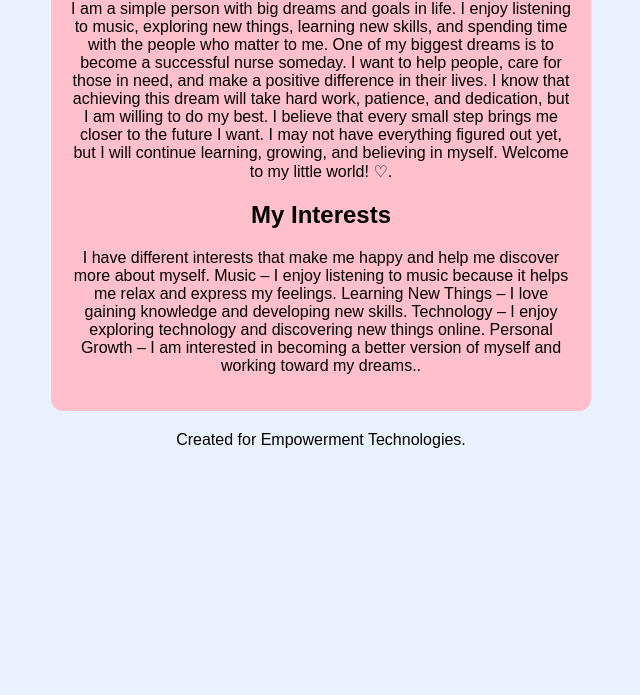
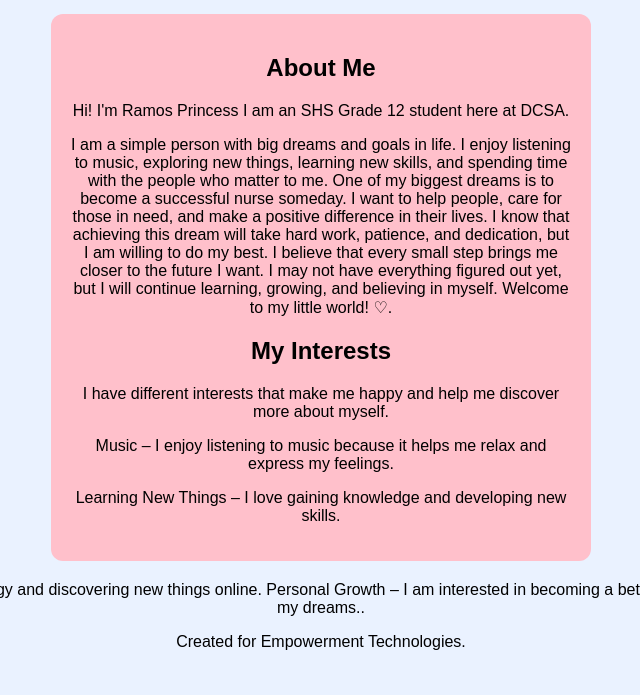
Before and after one commit to princesszz200931-glitch/my-first-website, a plain HTML site: page index.html in a window 1280 px wide. Shown: the part 271-966 px from the top of the page, without its empty margins (319-959 px from the left). Before the commit the page ends 800 px from the top, so only its background shows below. Drawn offline with Linux system fonts and the light colour scheme.

Commit message:
Update index.html

```diff
--- a/index.html
+++ b/index.html
@@ -1,4 +1,3 @@
-
 <!DOCTYPE html>
 <html lang="en">
 <head>
@@ -35,12 +34,11 @@
             margin: 20px auto;
             max-width: 500px;
         }
+
     </style>
 </head>
-
 <body>
-
-    <img src="IMG_20261104_203638_616.jpg"
+ <img src="IMG_20261104_203638_616.webp"
          alt="My Profile Picture"
          class="profile-pic">
 
@@ -60,17 +58,17 @@ Welcome to my little world! ♡.</p>
 
         <h2>My Interests</h2>
 
-<p>I have different interests that make me happy and help me discover more about myself.
+<p>I have different interests that make me happy and help me discover more about myself.</p>
 
-Music – I enjoy listening to music because it helps me relax and express my feelings.
+<p>Music – I enjoy listening to music because it helps me relax and express my feelings.</p>
 
- Learning New Things – I love gaining knowledge and developing new skills.
+ <p>Learning New Things – I love gaining knowledge and developing new skills.</p>
 
-Technology – I enjoy exploring technology and discovering new things online.
+    </div>Technology – I enjoy exploring technology and discovering new things online.
  Personal Growth – I am interested in becoming a better version of myself and working toward my dreams..</p>
-    </div>
+    <div>
 
     <p>Created for Empowerment Technologies.</p>
 
-</body>
-</html>
+<body>
+<html>
```
